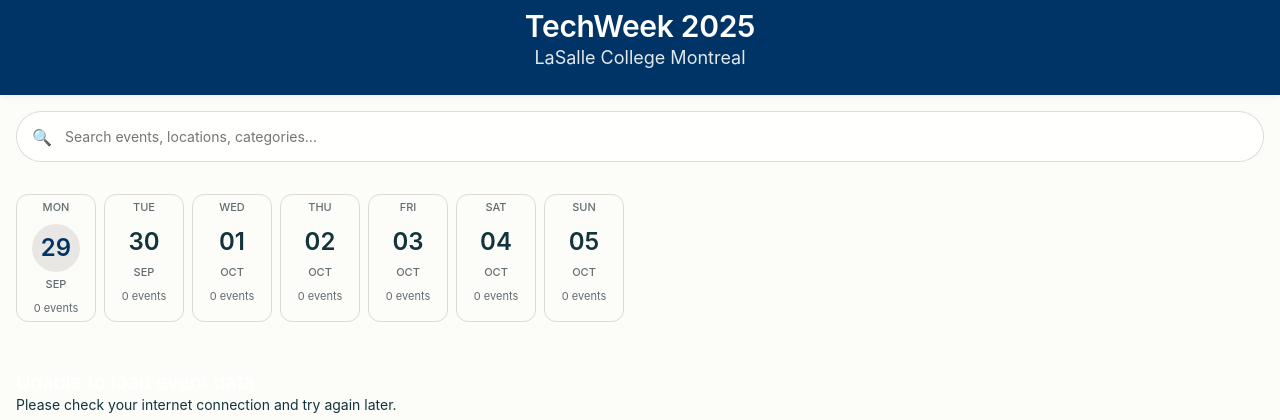
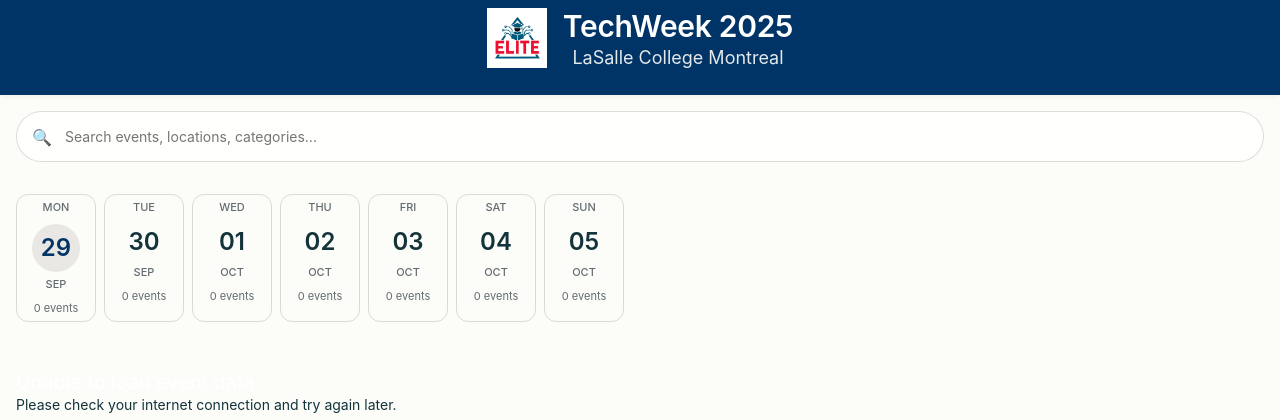
Before and after one commit to gustavocaldassouza/TechWeekCollegeLaSalle, a PHP site: page / in a window 1280 px wide. Shown: the top 420 px of the page. Run offline with PHP 8.4, Linux system fonts and the light colour scheme; data that the repository does not hold is empty.

Commit message:
add favicon and logo

```diff
--- a/index.php
+++ b/index.php
@@ -91,13 +91,20 @@ function getThemeEmoji($theme)
     <meta name="viewport" content="width=device-width, initial-scale=1.0">
     <title>TechWeek 2025 - LaSalle College Montreal</title>
     <link rel="stylesheet" href="styles.css">
+    <link rel="icon" type="image/x-icon" href="favicon.ico">
+    <link rel="shortcut icon" type="image/x-icon" href="favicon.ico">
 </head>
 
 <body>
     <header class="header">
         <div class="header-content">
-            <h1>TechWeek 2025</h1>
-            <p>LaSalle College Montreal</p>
+            <div class="logo-container">
+                <img src="logo.png" alt="Logo" class="logo">
+            </div>
+            <div>
+                <h1>TechWeek 2025</h1>
+                <p>LaSalle College Montreal</p>
+            </div>
         </div>
     </header>
 
--- a/styles.css
+++ b/styles.css
@@ -605,6 +605,22 @@ footer {
   text-align: center;
 }
 
+.logo {
+  width: 60px;
+  height: 60px;
+  background-image: url("logo.png");
+  background-size: contain;
+  background-repeat: no-repeat;
+  background-position: center;
+}
+
+.header-content {
+  display: flex;
+  flex-direction: row;
+  justify-content: center;
+  gap: var(--space-16);
+}
+
 @media (max-width: 768px) {
   .header-content h1 {
     font-size: var(--font-size-3xl);
```
Also changed, not shown: favicon.ico (added), logo.png (added).
